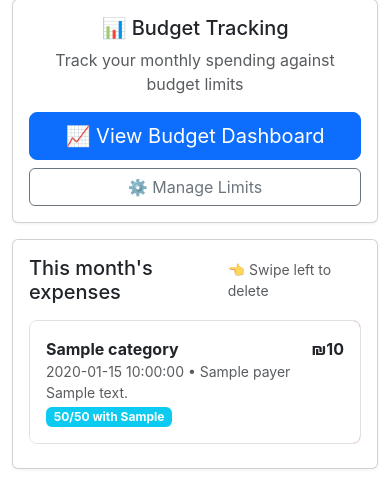
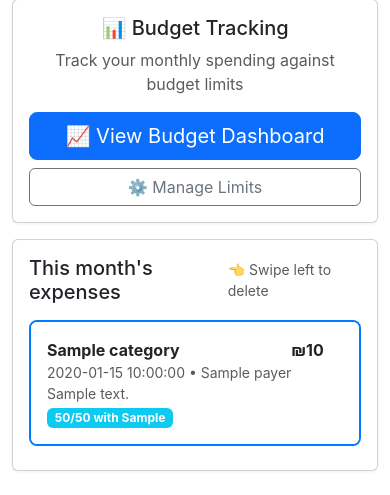
Before and after one commit to BrainCodex-e/expanses_tracker, a Flask app: template templates/index.html in a window 390 px wide. Shown: the part 1553-2048 px from the top of the page. Before the commit the page ends 2022 px from the top, so only its background shows below. Run offline with Flask 3, Linux system fonts and the light colour scheme; the template is opened without the code that fills it: most values are stand-ins (such as "Sample title", 1, 10 or a date in 2020); some libraries are stand-ins or nearby versions.

Commit message:
Fix swipe-to-delete gesture detection
- Remove passive event listeners to allow preventDefault
- Add proper horizontal vs vertical gesture detection
- Improve touch thresholds and timing
- Add console logging for debugging
- Update CSS positioning for delete action
- Add visual debug borders temporarily

```diff
--- a/static/style.css
+++ b/static/style.css
@@ -29,7 +29,9 @@
   border: 1px solid #dee2e6;
   border-radius: 8px;
   overflow: hidden;
-  touch-action: pan-y; /* Allow vertical scrolling but handle horizontal gestures */
+  touch-action: manipulation; /* Better touch handling for gestures */
+  user-select: none;
+  -webkit-user-select: none;
 }
 
 .expense-content {
@@ -44,24 +46,33 @@
   right: 0;
   top: 0;
   bottom: 0;
-  width: 80px;
+  width: 100px;
   background: #dc3545;
   display: flex;
   align-items: center;
   justify-content: center;
   z-index: 1;
+  transform: translateX(100px); /* Initially hidden */
+  transition: transform 0.3s ease;
 }
 
 .delete-action .btn {
   border: none;
   background: transparent;
   color: white;
-  font-size: 12px;
-  padding: 4px 8px;
+  font-size: 14px;
+  padding: 8px 12px;
+  min-height: 44px; /* Better touch target */
+  width: 100%;
+  font-weight: bold;
 }
 
 .expense-card.delete-visible .expense-content {
   box-shadow: -2px 0 8px rgba(0,0,0,0.15);
+}
+
+.expense-card.delete-visible .delete-action {
+  transform: translateX(0); /* Show delete button when swiped */
 }
 
 /* Smooth transitions */
@@ -91,16 +102,23 @@
 
   .expense-card {
     margin-bottom: 8px;
+    min-height: 80px; /* Ensure minimum height for touch */
   }
 
   .expense-content {
     padding: 16px;
+    min-height: 80px; /* Match card height */
+    display: flex;
+    align-items: center;
   }
 
-  /* Larger touch target for delete */
-  .delete-action .btn {
-    min-height: 40px;
-    width: 100%;
+  /* Debug border for development */
+  .expense-card {
+    border: 2px solid #007bff !important;
+  }
+
+  .delete-action {
+    border: 2px solid #28a745 !important;
   }
 }
 
```
Also changed, not shown: templates/index.html (+49 -21 lines).
